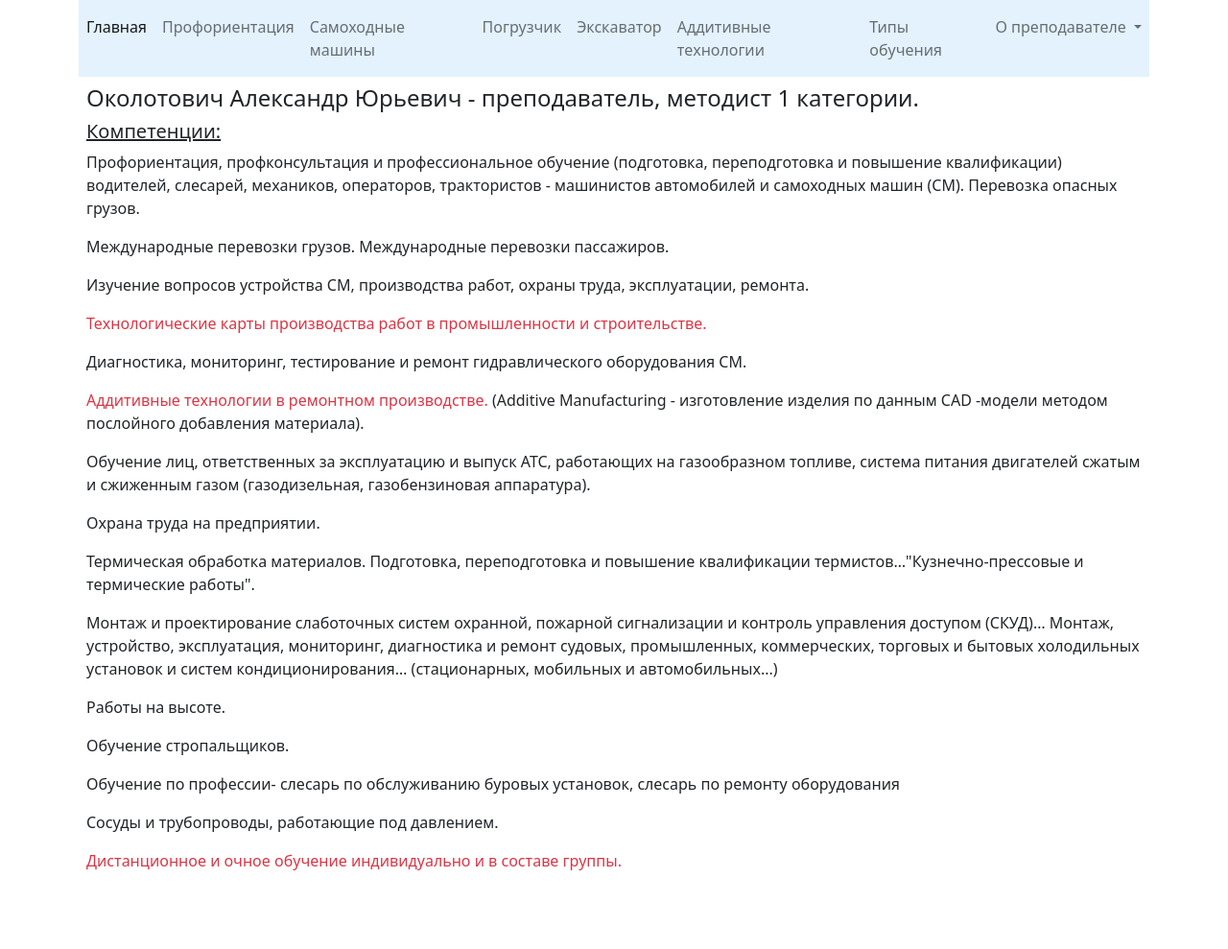
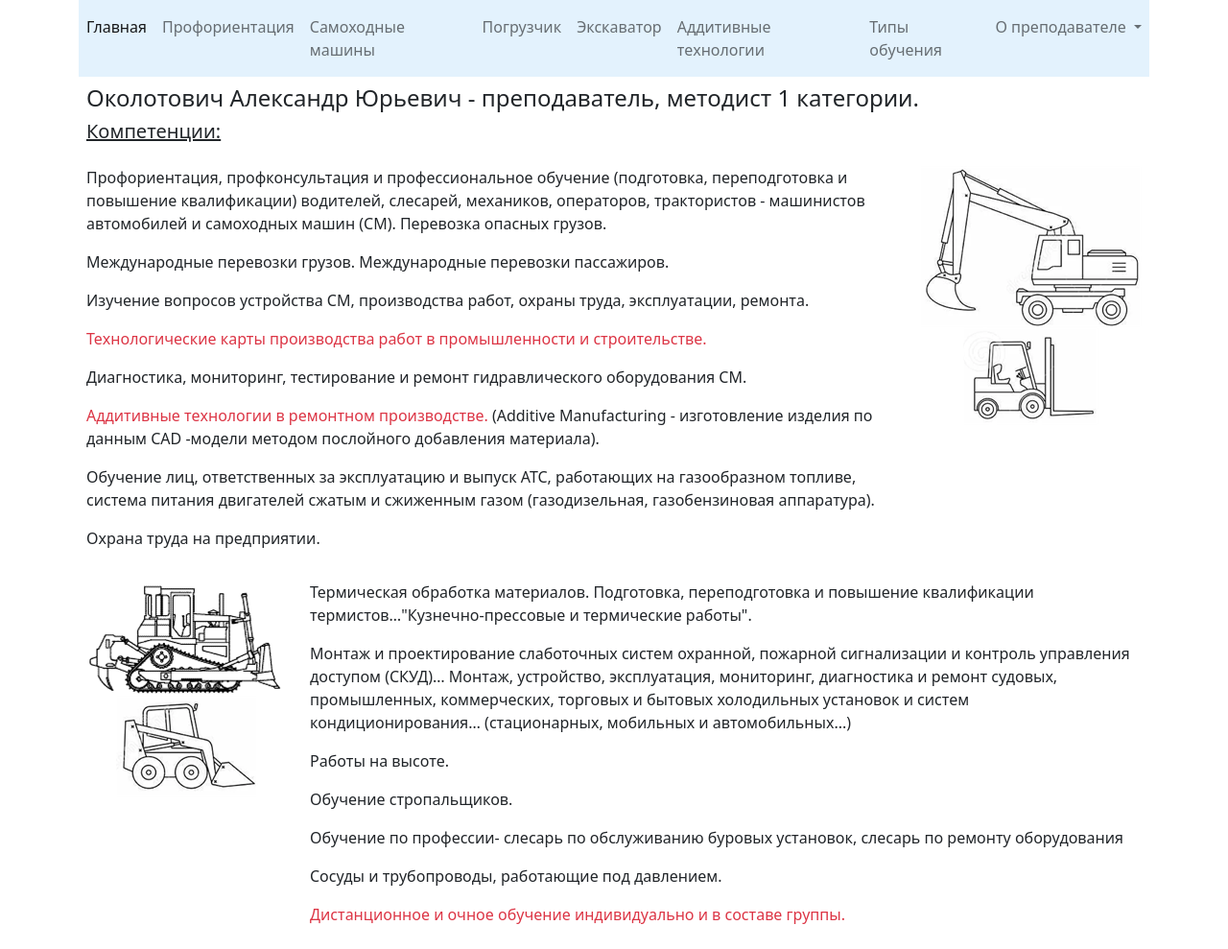
Before and after one commit to kanstantsin-akalatovich/alexander, a plain HTML site: page index.html in a window 1280 px wide. Shown: the whole page at 96% size. Before the commit the page ends 933 px from the top, so only its background shows below. Drawn offline with nearby package versions, Linux system fonts and the light colour scheme.

Commit message:
'11/07/2021-002'

```diff
--- a/index.html
+++ b/index.html
@@ -57,8 +57,8 @@
   <div class="row p-2">
 
 
-  <div class="col">
-    <h4>
+  	<div class="col">
+	 <h4>
 	Околотович Александр Юрьевич - преподаватель, методист 1 категории.
 	</h4>
 	 <h5>
@@ -66,6 +66,12 @@
 	Компетенции:
 	</u>
 	</h5>
+	</div>
+	</div>
+	  <div class="row p-2">
+
+
+  	<div class="col align-self-start">
 	<p>
 	Профориентация, профконсультация и профессиональное обучение (подготовка, переподготовка и повышение квалификации) водителей, слесарей, механиков,  операторов, трактористов - машинистов автомобилей и самоходных машин (СМ). Перевозка опасных грузов.
 	</p>
@@ -92,6 +98,28 @@
 <p>
 Охрана труда на предприятии.
 </p>
+	</div>
+
+	<div class = "col-lg-auto align-self-start text-center">
+	<img src="image51.png" alt="Экскаватор"  width="232" height="168">
+	<br/>
+	<img src="image52.png" alt="Погрузчик"  width="142" height="102">
+
+
+</div>
+
+</div>
+
+  <div class="row p-2">
+
+
+  	<div class="col-lg-auto align-self-start  text-center">
+		<img src="image53.png" alt="СМ"  width="209" height="120">
+		<br/>
+		<img src="image54.png" alt="СМ"  width="149" height="106">
+	</div>
+	<div class = "col align-self-start">
+
 <p>
 Термическая обработка материалов. Подготовка, переподготовка и повышение квалификации термистов…"Кузнечно-прессовые и термические работы".
 </p>
```
Also changed, not shown: samohodnye_mashiny.html (+294 -1 lines), image51.png (added), image52.png (added), image53.png (added), image54.png (added).
